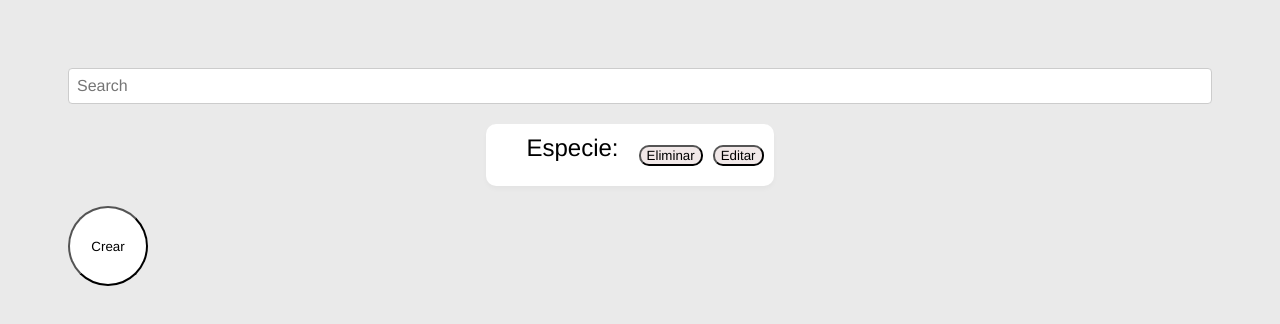
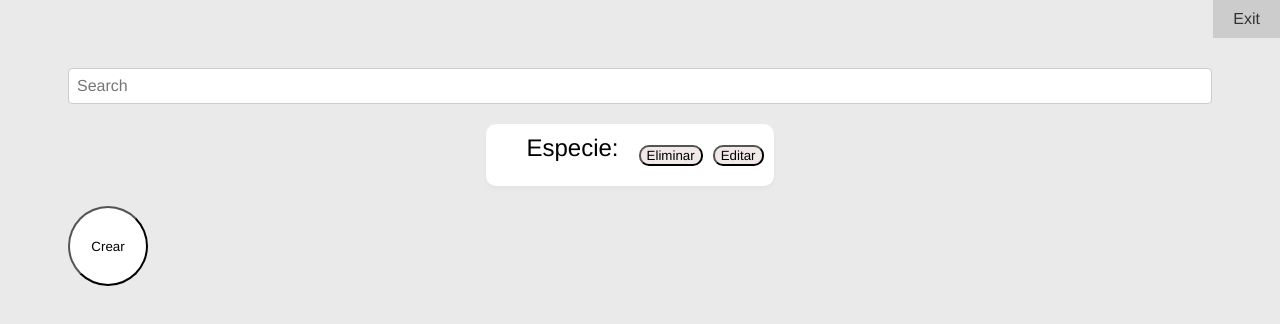
Before and after one commit to DEYYF/Web-Name, a React (Vite) app: page /items in a window 1280 px wide. Shown: the top 324 px of the page. Built offline with nearby package versions, Linux system fonts and the light colour scheme; no server answers.

Commit message:
Boton salir

```diff
--- a/src/ItemsComponents/ItemGrid.jsx
+++ b/src/ItemsComponents/ItemGrid.jsx
@@ -3,6 +3,7 @@ import { Item } from "./Item";
 import { getItem } from "../helpers/getItem";
 import { Modals } from "../Components/Modals";
 import "../../styles.css"
+import { useNavigate } from "react-router-dom";
 
 
 export const ItemGrid = () => {
@@ -12,6 +13,9 @@ export const ItemGrid = () => {
     const [items, setItem] = useState(['']);
 
     const [copyitems, setCopyItem] = useState(['']);
+
+    const navigate = useNavigate();
+
 
 
     const getitem = async() => {
@@ -44,12 +48,10 @@ export const ItemGrid = () => {
         setItem(updatedItems);
     }
 
-    const Buscador_nada = () => {
-        return(
-        <>
-            <h1>Nada encontrado</h1>
-        </>
-        )
+    const goBack = (event) => {
+        event.preventDefault();
+
+        navigate('/');
     }
 
     const Buscador = (event) => {
@@ -72,6 +74,8 @@ export const ItemGrid = () => {
     return (
         <>
             <div className="card-grid">
+
+                <button className="GoBack" onClick={goBack}>Exit</button>
 
                 <input
                 type="text"
--- a/styles.css
+++ b/styles.css
@@ -152,3 +152,21 @@ h3 {
   font-size: 1rem; /* Adjust font size */
   margin-bottom: 20px;
 }
+
+.GoBack {
+  /* Button styling */
+  position: absolute;
+  top: 0; /* Pegado al borde superior */
+  right: 0; /* Pegado al borde derecho */
+  background-color: #cccccc;  /* Light gray background */
+  color: #333333;            /* Dark gray text */
+  border: none;               /* Remove default border */
+  padding: 10px 20px;         /* Add some padding */
+  font-size: 16px;             /* Set font size */
+  cursor: pointer;            /* Indicate clickable button */
+
+  /* Optional: Add some hover effects */
+  &:hover {
+    background-color: #dddddd; /* Slightly darker background on hover */
+  }
+}
```
